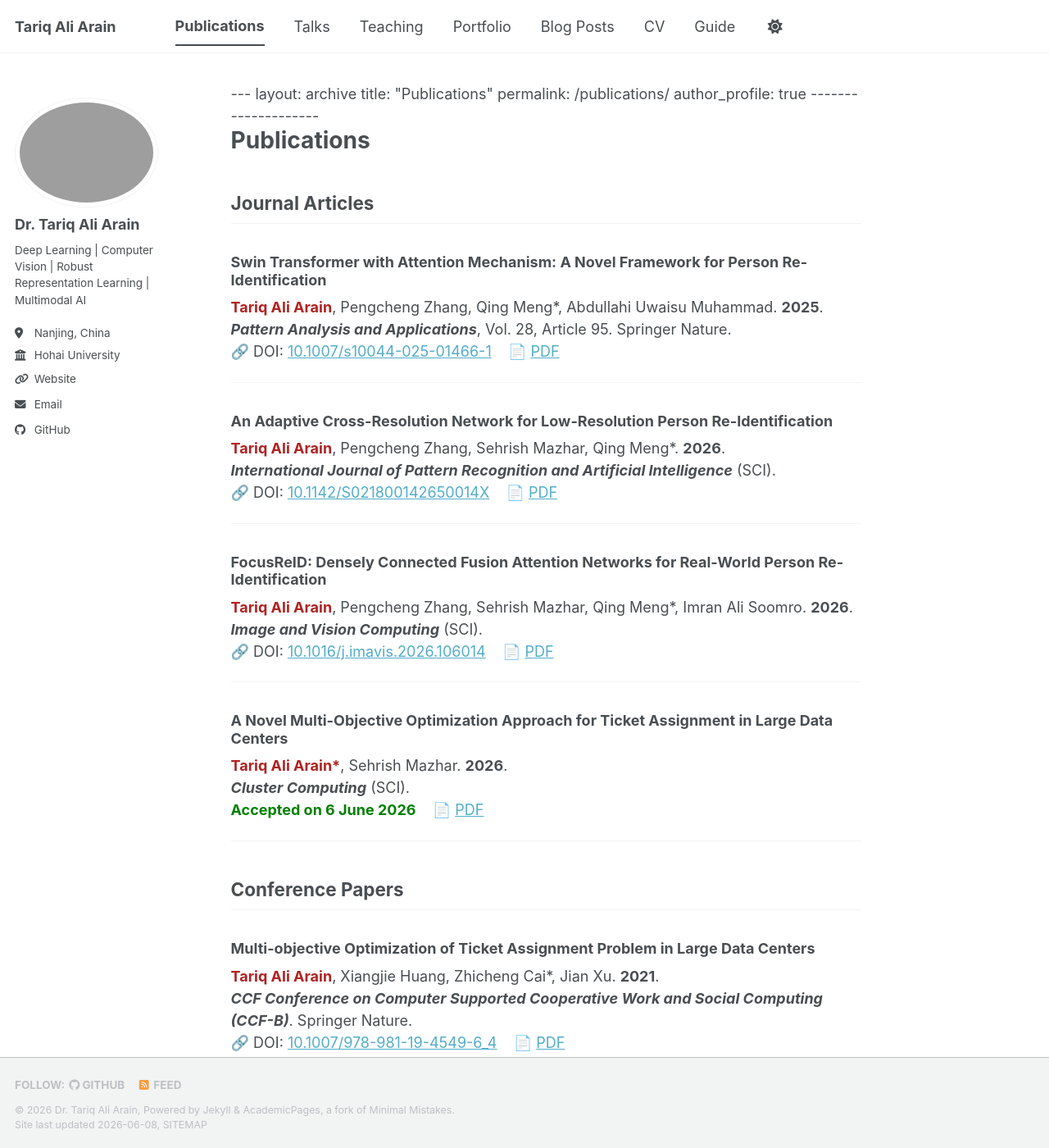
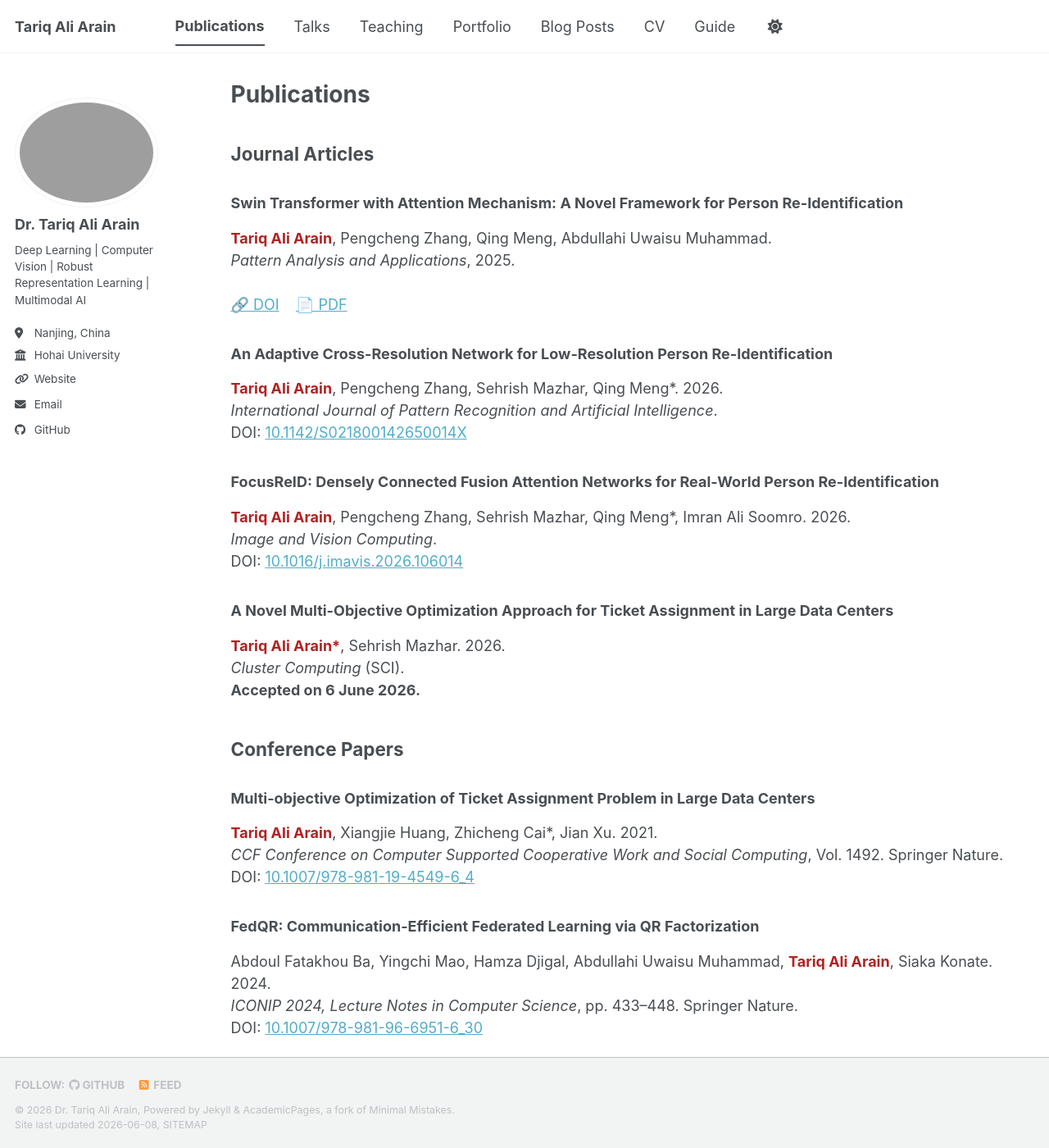
Before and after one commit to tariqaliarain/tariqaliarain.github.io, a Jekyll site: the page built from _pages/publications.html, in a window 1280 px wide and 1400 px high. Shown: the whole window at 82% size. Built offline with Jekyll 4.4.1, drawn with Linux system fonts in a browser that asks for light colours; a script bundle is joined from its source files by our own code; library files that are not in the unit come from our copies; some of the changed text lies outside the part shown.

Commit message:
Update publications.html

```diff
--- a/_pages/publications.html
+++ b/_pages/publications.html
@@ -1,214 +1,130 @@
 ---
-
 layout: archive
 title: "Publications"
 permalink: /publications/
 author_profile: true
---------------------
-
-<h1>Publications</h1>
+---
 
 <h2>Journal Articles</h2>
 
 <h3>Swin Transformer with Attention Mechanism: A Novel Framework for Person Re-Identification</h3>
 
 <p>
-<span style="color:#b22222;"><strong>Tariq Ali Arain</strong></span>, Pengcheng Zhang, Qing Meng*, Abdullahi Uwaisu Muhammad. <strong>2025</strong>.
+<span style="color:#b22222;"><strong>Tariq Ali Arain</strong></span>,
+Pengcheng Zhang,
+Qing Meng,
+Abdullahi Uwaisu Muhammad.
+
 <br>
-<strong><em>Pattern Analysis and Applications</em></strong>, Vol. 28, Article 95. Springer Nature.
-<br>
-🔗 DOI:
-<a href="https://doi.org/10.1007/s10044-025-01466-1">10.1007/s10044-025-01466-1</a>
+
+<em>Pattern Analysis and Applications</em>, 2025.
+
+<br><br>
+
+<a href="https://doi.org/10.1007/s10044-025-01466-1">🔗 DOI</a>
 &nbsp;&nbsp;
-📄 <a href="/files/papers/SwinTransformer_ReID.pdf">PDF</a>
+<a href="/files/papers/SwinTransformer_ReID.pdf">📄 PDF</a>
+
 </p>
 
-<hr>
-
 <h3>An Adaptive Cross-Resolution Network for Low-Resolution Person Re-Identification</h3>
-
 <p>
-<span style="color:#b22222;"><strong>Tariq Ali Arain</strong></span>, Pengcheng Zhang, Sehrish Mazhar, Qing Meng*. <strong>2026</strong>.
+<span style="color:#b22222;"><strong>Tariq Ali Arain</strong></span>, Pengcheng Zhang, Sehrish Mazhar, Qing Meng*. 2026.
 <br>
-<strong><em>International Journal of Pattern Recognition and Artificial Intelligence</em></strong> (SCI).
+<em>International Journal of Pattern Recognition and Artificial Intelligence</em>.
 <br>
-🔗 DOI:
-<a href="https://doi.org/10.1142/S021800142650014X">10.1142/S021800142650014X</a>
-&nbsp;&nbsp;
-📄 <a href="/files/papers/CrossResolution_ReID.pdf">PDF</a>
+DOI: <a href="https://doi.org/10.1142/S021800142650014X">10.1142/S021800142650014X</a>
 </p>
 
-<hr>
-
 <h3>FocusReID: Densely Connected Fusion Attention Networks for Real-World Person Re-Identification</h3>
-
 <p>
-<span style="color:#b22222;"><strong>Tariq Ali Arain</strong></span>, Pengcheng Zhang, Sehrish Mazhar, Qing Meng*, Imran Ali Soomro. <strong>2026</strong>.
+<span style="color:#b22222;"><strong>Tariq Ali Arain</strong></span>, Pengcheng Zhang, Sehrish Mazhar, Qing Meng*, Imran Ali Soomro. 2026.
 <br>
-<strong><em>Image and Vision Computing</em></strong> (SCI).
+<em>Image and Vision Computing</em>.
 <br>
-🔗 DOI:
-<a href="https://doi.org/10.1016/j.imavis.2026.106014">10.1016/j.imavis.2026.106014</a>
-&nbsp;&nbsp;
-📄 <a href="/files/papers/FocusReID.pdf">PDF</a>
+DOI: <a href="https://doi.org/10.1016/j.imavis.2026.106014">10.1016/j.imavis.2026.106014</a>
 </p>
 
-<hr>
-
 <h3>A Novel Multi-Objective Optimization Approach for Ticket Assignment in Large Data Centers</h3>
-
 <p>
-<span style="color:#b22222;"><strong>Tariq Ali Arain*</strong></span>, Sehrish Mazhar. <strong>2026</strong>.
+<span style="color:#b22222;"><strong>Tariq Ali Arain*</strong></span>, Sehrish Mazhar. 2026.
 <br>
-<strong><em>Cluster Computing</em></strong> (SCI).
+<em>Cluster Computing</em> (SCI).
 <br>
-<strong style="color:green;">Accepted on 6 June 2026</strong>
-&nbsp;&nbsp;
-📄 <a href="/files/papers/ClusterComputing_TicketAssignment.pdf">PDF</a>
+<strong>Accepted on 6 June 2026.</strong>
 </p>
-
-<hr>
 
 <h2>Conference Papers</h2>
 
 <h3>Multi-objective Optimization of Ticket Assignment Problem in Large Data Centers</h3>
-
 <p>
-<span style="color:#b22222;"><strong>Tariq Ali Arain</strong></span>, Xiangjie Huang, Zhicheng Cai*, Jian Xu. <strong>2021</strong>.
+<span style="color:#b22222;"><strong>Tariq Ali Arain</strong></span>, Xiangjie Huang, Zhicheng Cai*, Jian Xu. 2021.
 <br>
-<strong><em>CCF Conference on Computer Supported Cooperative Work and Social Computing (CCF-B)</em></strong>.
-Springer Nature.
+<em>CCF Conference on Computer Supported Cooperative Work and Social Computing</em>, Vol. 1492. Springer Nature.
 <br>
-🔗 DOI:
-<a href="https://doi.org/10.1007/978-981-19-4549-6_4">10.1007/978-981-19-4549-6_4</a>
-&nbsp;&nbsp;
-📄 <a href="/files/papers/TicketAssignment_CSCWD.pdf">PDF</a>
+DOI: <a href="https://doi.org/10.1007/978-981-19-4549-6_4">10.1007/978-981-19-4549-6_4</a>
 </p>
 
-<hr>
-
 <h3>FedQR: Communication-Efficient Federated Learning via QR Factorization</h3>
-
 <p>
-Abdoul Fatakhou Ba, Yingchi Mao, Hamza Djigal, Abdullahi Uwaisu Muhammad,
-<span style="color:#b22222;"><strong>Tariq Ali Arain</strong></span>, Siaka Konate. <strong>2024</strong>.
+Abdoul Fatakhou Ba, Yingchi Mao, Hamza Djigal, Abdullahi Uwaisu Muhammad, <span style="color:#b22222;"><strong>Tariq Ali Arain</strong></span>, Siaka Konate. 2024.
 <br>
-<strong><em>ICONIP 2024, Lecture Notes in Computer Science</em></strong>.
-Springer Nature.
+<em>ICONIP 2024, Lecture Notes in Computer Science</em>, pp. 433–448. Springer Nature.
 <br>
-🔗 DOI:
-<a href="https://doi.org/10.1007/978-981-96-6951-6_30">10.1007/978-981-96-6951-6_30</a>
-&nbsp;&nbsp;
-📄 <a href="/files/papers/FedQR.pdf">PDF</a>
+DOI: <a href="https://doi.org/10.1007/978-981-96-6951-6_30">10.1007/978-981-96-6951-6_30</a>
 </p>
 
-<hr>
-
 <h3>Optimizing Service Placement in Fog Environments with Deep Reinforcement Learning</h3>
-
 <p>
-Wei Liu, Qin Xie,
-<span style="color:#b22222;"><strong>Tariq Ali Arain</strong></span>,
-Usama Ali. <strong>2025</strong>.
+Wei Liu, Qin Xie, <span style="color:#b22222;"><strong>Tariq Ali Arain</strong></span>, Usama Ali. 2025.
 <br>
-<strong><em>ICSS 2025, Lecture Notes in Computer Science</em></strong>,
-pp. 288–302. Springer Nature.
+<em>ICSS 2025, Lecture Notes in Computer Science</em>, pp. 288–302. Springer Nature.
 <br>
-🔗 DOI:
-<a href="https://doi.org/10.1007/978-981-95-1581-3_18">10.1007/978-981-95-1581-3_18</a>
-&nbsp;&nbsp;
-📄 <a href="/files/papers/FogPlacement_DRL.pdf">PDF</a>
+DOI: <a href="https://doi.org/10.1007/978-981-95-1581-3_18">10.1007/978-981-95-1581-3_18</a>
 </p>
 
-<hr>
-
 <h3>Efficient Workload Prediction Model for Containerized Cloud</h3>
-
 <p>
-Tianqi Xie, Yunfei Zhang, Changhong Tai,
-<span style="color:#b22222;"><strong>Tariq Ali Arain</strong></span>,
-Usama Ali. <strong>2025</strong>.
+Tianqi Xie, Yunfei Zhang, Changhong Tai, <span style="color:#b22222;"><strong>Tariq Ali Arain</strong></span>, Usama Ali. 2025.
 <br>
-<strong><em>ICSS 2025, Lecture Notes in Computer Science</em></strong>,
-pp. 303–315. Springer Nature.
+<em>ICSS 2025, Lecture Notes in Computer Science</em>, pp. 303–315. Springer Nature.
 <br>
-🔗 DOI:
-<a href="https://doi.org/10.1007/978-981-95-1581-3_19">10.1007/978-981-95-1581-3_19</a>
-&nbsp;&nbsp;
-📄 <a href="/files/papers/WorkloadPrediction_Cloud.pdf">PDF</a>
+DOI: <a href="https://doi.org/10.1007/978-981-95-1581-3_19">10.1007/978-981-95-1581-3_19</a>
 </p>
-
-<hr>
 
 <h2>Manuscripts Under Review / Revision Submitted</h2>
 
 <h3>A Novel Approach to Safe and Efficient USV Path Planning in Complex Environments</h3>
-
 <p>
-Sehrish Mazhar,
-<span style="color:#b22222;"><strong>Tariq Ali Arain</strong></span>,
-Rizwan Badar Baloch,
-Nejib Ghazouani,
-Tariq Alqubaysi,
-Monji Mohamed Zaidi,
-Jahangir Badar.
+Sehrish Mazhar, <span style="color:#b22222;"><strong>Tariq Ali Arain</strong></span>, Rizwan Badar Baloch, Nejib Ghazouani, Tariq Alqubaysi, Monji Mohamed Zaidi, Jahangir Badar.
 <br>
-<strong><em>Scientific Reports</em></strong> (Springer, SCIE).
+<em>Scientific Reports</em> (Springer, SCIE).
 <br>
-<strong>Status:</strong> Revision Submitted After Peer Review (2nd Round)
+<strong>Status:</strong> Revision submitted after peer review, 2nd round, 20 April 2026.
 <br>
-<strong>Date:</strong> 20 April 2026
-<br>
-<strong>Role:</strong> Second Author
+<strong>Role:</strong> Second Author.
 </p>
 
-<hr>
-
 <h3>Beyond Benchmark Accuracy: A Robustness-Oriented Review of Occluded Person Re-Identification Under Structured Uncertainty</h3>
-
 <p>
-Sehrish Mazhar,
-<span style="color:#b22222;"><strong>Tariq Ali Arain*</strong></span>,
-Benish Mazhar.
+Sehrish Mazhar, <span style="color:#b22222;"><strong>Tariq Ali Arain*</strong></span>, Benish Mazhar.
 <br>
-<strong><em>IEEE Transactions on Pattern Analysis and Machine Intelligence (TPAMI)</em></strong>.
+<em>IEEE Transactions on Pattern Analysis and Machine Intelligence (TPAMI)</em> (IEEE, SCIE).
 <br>
-<strong>Status:</strong> Under Peer Review
+<strong>Status:</strong> Under peer review. Submitted 7 April 2026.
 <br>
-<strong>Submitted:</strong> 7 April 2026
-<br>
-<strong>Role:</strong> Corresponding Author
+<strong>Role:</strong> Corresponding Author.
 </p>
 
-<hr>
-
 <h3>Occlusion-Disentangled Gated Attention Network for Person Re-Identification in Smart Surveillance Systems</h3>
-
 <p>
-<span style="color:#b22222;"><strong>Tariq Ali Arain*</strong></span>,
-Sehrish Mazhar.
+<span style="color:#b22222;"><strong>Tariq Ali Arain*</strong></span>, Sehrish Mazhar.
 <br>
-<strong><em>Information Fusion</em></strong> (Elsevier, SCIE).
+<em>Information Fusion</em> (Elsevier, SCIE).
 <br>
-<strong>Status:</strong> Under Peer Review
+<strong>Status:</strong> Under peer review. Submitted May 2026.
 <br>
-<strong>Submitted:</strong> May 2026
-<br>
-<strong>Role:</strong> Corresponding Author
+<strong>Role:</strong> Corresponding Author.
 </p>
 
-<hr>
-
-<h3>From Distortion to Diffusion: A Survey of Image Watermark Removal Attacks</h3>
-
-<p>
-<span style="color:#b22222;"><strong>Tariq Ali Arain*</strong></span>,
-Sehrish Mazhar,
-Imran Ali Soomro.
-<br>
-<strong>Status:</strong> Manuscript in Preparation
-</p>
-
-<hr>
-
-<p><small>* First Author / Corresponding Author</small></p>
+<p><small>* First author / corresponding author.</small></p>
```
